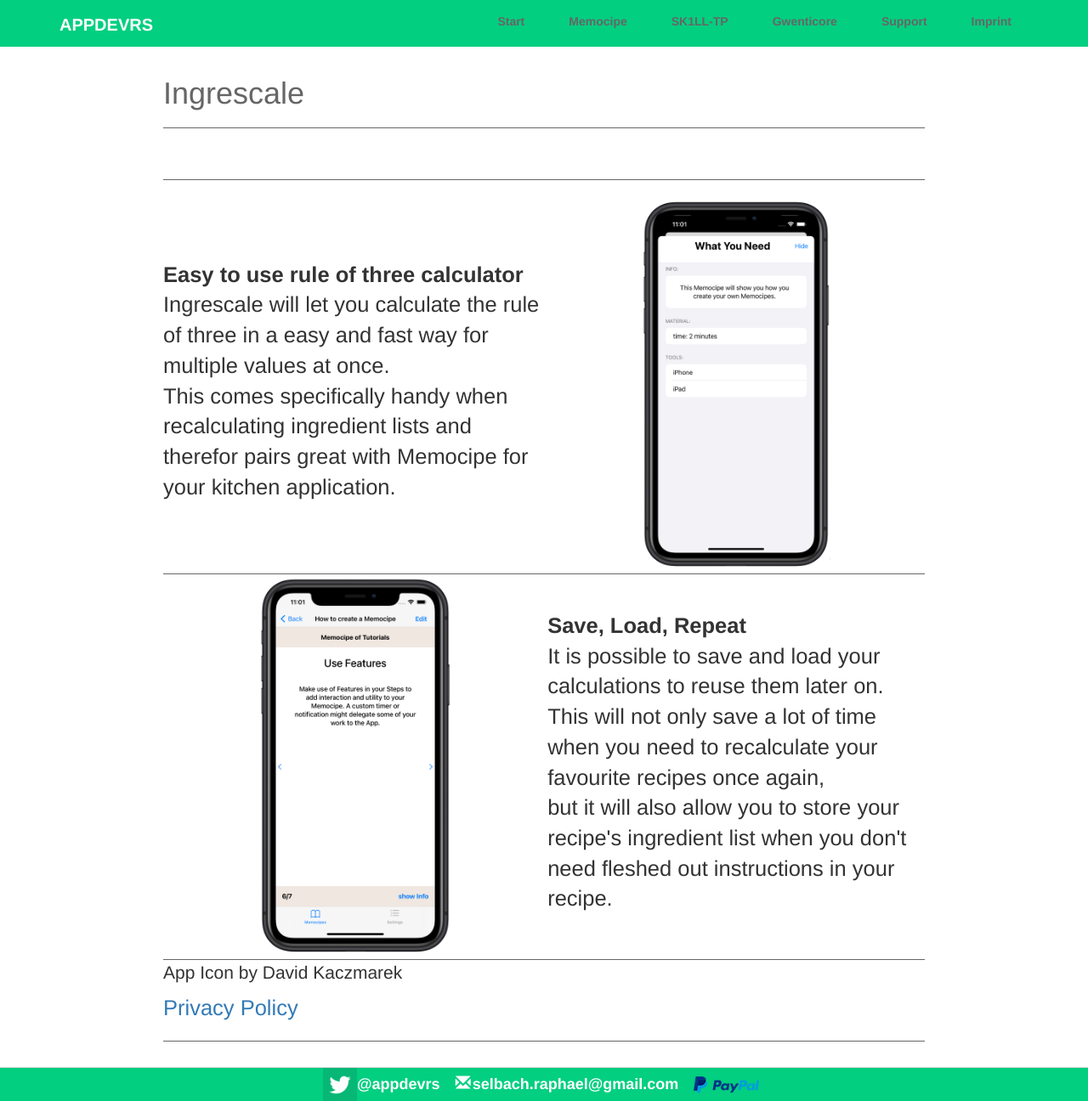
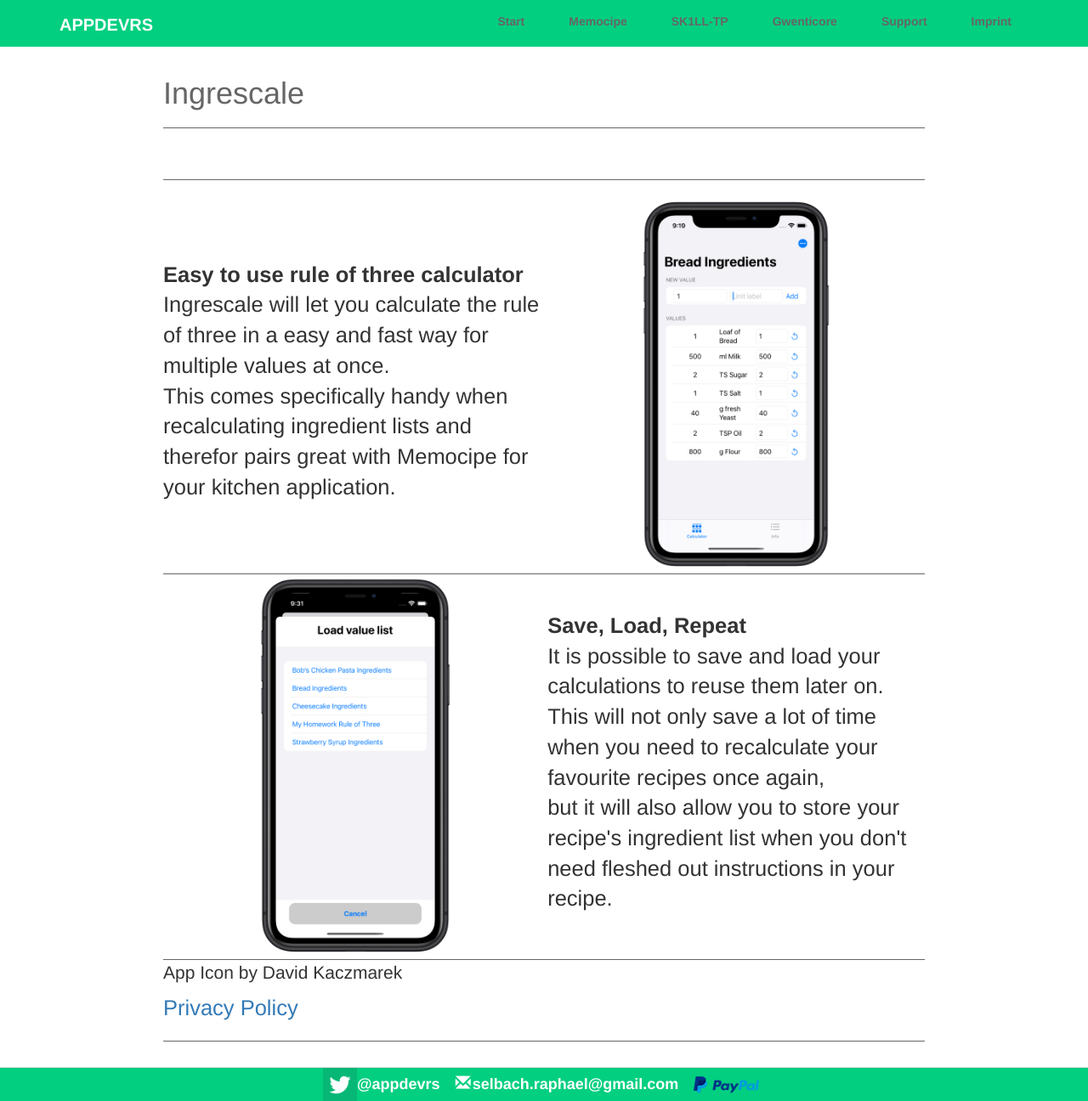
Before and after one commit to appdevrs/appdevrs.github.io, a Jekyll site: the page built from ingrescale.html, in a window 1280 px wide and 1296 px high. Shown: the whole window at 85% size. Built offline with Jekyll 4.4.1, drawn with Linux system fonts in a browser that asks for light colours.

Commit message:
Update ingrescale.html

```diff
--- a/ingrescale.html
+++ b/ingrescale.html
@@ -21,11 +21,11 @@
 This comes specifically handy when recalculating ingredient lists and therefor pairs great with Memocipe for your kitchen application.<p>
       </td>
       <td>
-         <img src="/images/info6.5_mockup.png" alt="calculation screenshot">
+         <img src="/images/Ingrescale_Calculation_mockup.png" alt="calculation screenshot">
       </td>
     </tr>
       <td>
-         <img src="/images/feature6.5_mockup.png" alt="save and load screenshot">
+         <img src="/images/Ingrescale_Load_mockup.png" alt="save and load screenshot">
       </td>
       <td>
         <p><strong>Save, Load, Repeat</strong><br>
```
